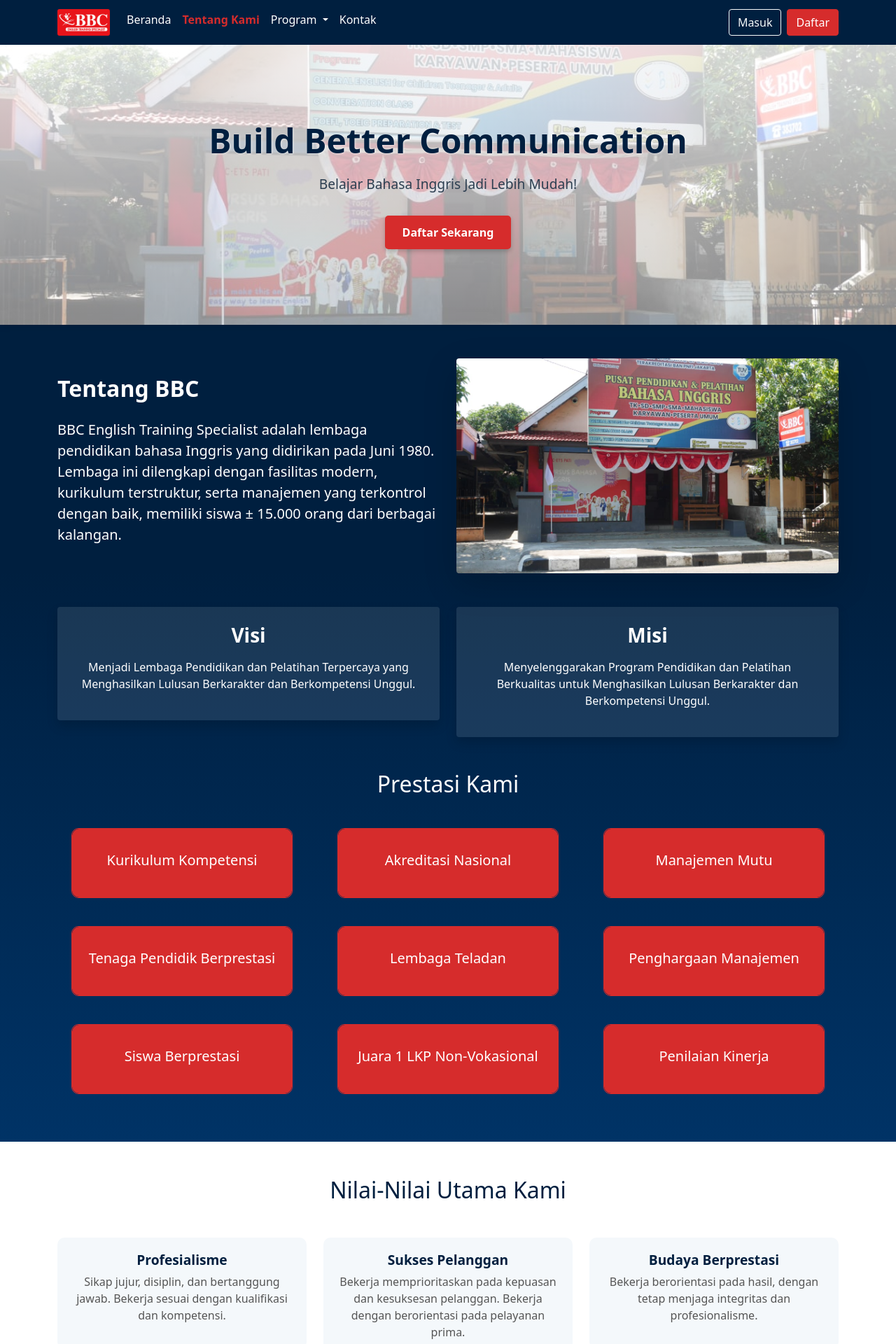
After one commit to Wisnugroho14/Final_Project, a Flask app: page /about in a window 1280 px wide. The commit adds this page. Shown: the top 1920 px of the page at 70% size. Run offline with Flask 3, Linux system fonts and the light colour scheme.

Commit message:
memperbarui conflict index, about dan contact

```diff
--- a/Static/style.css
+++ b/Static/style.css
@@ -1,4 +1,3 @@
-/* Ini Style Css */
 /* Ini Style Css */
 
 /* Navbar */
@@ -15,18 +14,17 @@
 }
 
 .navbar-nav .nav-link:hover {
-    color: #D62C2C;
+  color: #d62c2c;
 }
 
 .navbar-nav .nav-link.active {
-    color: #D62C2C;
+  color: #d62c2c;
   font-weight: bold;
 }
 
 .btn-signup {
-    background-color: #D62C2C;
-    border-color: #D62C2C;
-    ;
+  background-color: #d62c2c;
+  border-color: #d62c2c;
   color: white;
 }
 
@@ -51,7 +49,7 @@
 
 /* Tambahkan efek hover jika diinginkan */
 .custom-toggler:hover {
-    background-color: #D62C2C;
+  background-color: #d62c2c;
   /* Warna biru lebih gelap */
 }
 
@@ -72,8 +70,6 @@
   margin: 0 auto;
   /* Agar tetap di tengah */
 }
-
-
 
 /* Keunggulan BBC */
 .custom-list-group {
@@ -97,7 +93,7 @@
   /* Animasi saat hover */
 }
 
-.custom-list-group .list-group-item+.list-group-item {
+.custom-list-group .list-group-item + .list-group-item {
   margin-top: 8px;
   /* Jarak antar item */
 }
@@ -109,7 +105,7 @@
 
 .custom-list-group .icon {
   margin-right: 10px;
-    color: #D62C2C;
+  color: #d62c2c;
   font-size: 18px;
   font-weight: bold;
 }
@@ -124,7 +120,7 @@
   min-height: 100%;
 }
 
-.row>.col {
+.row > .col {
   margin-bottom: 1rem;
   /* Jarak antar card */
 }
@@ -159,7 +155,7 @@
 }
 
 .pricing-card-title {
-    color: #D62C2C;
+  color: #d62c2c;
   /* Warna biru untuk harga */
   font-weight: bold;
 }
@@ -203,7 +199,7 @@
   width: 100%;
   height: 2px;
   /* Ketebalan garis */
-    background-color: #D62C2C;
+  background-color: #d62c2c;
   /* Warna garis */
   margin-top: 5px;
   /* Jarak garis dari teks */
@@ -282,9 +278,8 @@
 
 /* Tambahkan efek hover jika diinginkan */
 .custom-toggler:hover {
-    background-color: #D62C2C;
+  background-color: #d62c2c;
 }
-
 
 /* KONTAK */
 
@@ -324,7 +319,7 @@
 }
 
 .contact-section button {
-    background-color: #D62C2C;
+  background-color: #d62c2c;
   color: white;
   border: none;
   padding: 10px 20px;
@@ -334,7 +329,6 @@
 .contact-section button:hover {
   background-color: #7a0000;
 }
-
 
 .icon {
   width: 50px;
@@ -358,7 +352,6 @@
   /* Warna teks saat hover */
 }
 
-
 /* LOGIN */
 form {
   width: 100%;
@@ -367,7 +360,6 @@
   padding: 50px;
   border-radius: 20px;
 }
-
 
 .form-control {
   color: black;
@@ -388,18 +380,15 @@
 }
 
 .gradient-background {
-    background: linear-gradient(to right,
-            /* Mengatur gradien horizontal */
-            rgb(16, 0, 0),
-            /* Warna pertama */
-            rgba(2, 1, 106, 1),
-            /* Warna kedua */
-            rgba(0, 4, 255, 1)
-            /* Warna ketiga */
+  background: linear-gradient(
+    to right,
+    /* Mengatur gradien horizontal */ rgb(16, 0, 0),
+    /* Warna pertama */ rgba(2, 1, 106, 1),
+    /* Warna kedua */ rgba(0, 4, 255, 1) /* Warna ketiga */
   );
 }
 
-@media only screen and (max-width:600px) {
+@media only screen and (max-width: 600px) {
   form {
     width: 100% !important;
   }
@@ -416,3 +405,191 @@
   min-height: 100vh;
   /* Tinggi minimum sama dengan tinggi viewport */
 }
+
+/* About */
+.hero-section {
+  position: relative;
+  height: 400px;
+  background: linear-gradient(
+      rgba(255, 255, 255, 0.8),
+      rgba(255, 255, 255, 0.5)
+    ),
+    url("/static/img/profil_bbc.jpeg");
+  background-size: cover;
+  background-position: center;
+  display: flex;
+  justify-content: center;
+  align-items: center;
+  text-align: center;
+  color: #333;
+  padding: 50px 20px;
+  box-shadow: 0 4px 8px rgba(0, 0, 0, 0.1);
+}
+
+.hero-content h1 {
+  font-size: 3rem;
+  font-weight: bold;
+  color: #001f3f;
+  text-shadow: 1px 1px 3px rgba(255, 255, 255, 0.6);
+  margin-bottom: 20px;
+}
+
+.hero-content p {
+  color: #2c3e50;
+  font-weight: 400;
+  font-size: 1.2rem;
+  margin-bottom: 30px;
+  line-height: 1.5;
+}
+
+.btn-daftar {
+  background-color: #d62c2c;
+  color: white;
+  font-weight: bold;
+  padding: 12px 25px;
+  border-radius: 5px;
+  border: none;
+  transition: all 0.3s ease-in-out;
+  box-shadow: 0 3px 6px rgba(0, 0, 0, 0.2);
+  cursor: pointer;
+}
+
+.btn-daftar:hover {
+  background-color: #b22222;
+  color: #f9f9f9;
+  box-shadow: 0 4px 10px rgba(0, 0, 0, 0.3);
+}
+
+.content-container {
+  background: linear-gradient(180deg, #001f3f 30%, #003366 100%);
+  color: #ffffff;
+}
+
+.text-white h2,
+.text-white h3 {
+  font-weight: bold;
+}
+
+.vision-card,
+.mission-card {
+  background: rgba(255, 255, 255, 0.1);
+  transition: transform 0.3s ease, background 0.3s ease;
+}
+
+.vision-card:hover,
+.mission-card:hover {
+  transform: translateY(-10px);
+  background: rgba(255, 255, 255, 0.2);
+}
+
+.list-group-item {
+  border: none;
+  padding: 15px 20px;
+  font-size: 1.1rem;
+}
+
+.list-group-item i {
+  font-size: 1.4rem;
+  vertical-align: middle;
+}
+
+.flip-card {
+  background-color: transparent;
+  perspective: 1000px;
+  margin: 20px;
+}
+
+.flip-card-inner {
+  position: relative;
+  width: 100%;
+  height: 100px;
+  text-align: center;
+  transition: transform 0.6s;
+  transform-style: preserve-3d;
+  border: 1px solid #d62c2c;
+  border-radius: 10px;
+  padding: auto;
+}
+
+.flip-card:hover .flip-card-inner {
+  transform: rotateY(180deg);
+}
+
+.flip-card-front,
+.flip-card-back {
+  position: absolute;
+  width: 100%;
+  height: 100%;
+  backface-visibility: hidden;
+  display: flex;
+  justify-content: center;
+  align-items: center;
+  border-radius: 10px;
+}
+
+.flip-card-front {
+  background-color: #d62c2c;
+  color: white;
+}
+
+.flip-card-back {
+  background-color: white;
+  border-color: white;
+  color: #001f3f;
+  transform: rotateY(180deg);
+}
+
+.shadow-lg {
+  box-shadow: 0 5px 15px rgba(0, 0, 0, 0.5);
+}
+
+img {
+  transition: transform 0.3s ease-in-out;
+}
+
+img:hover {
+  transform: scale(1.05);
+}
+
+.grade-section {
+  background-color: white;
+  padding: 50px 0;
+  color: #001f3f;
+}
+
+.grade-card {
+  background-color: #f4f8fb;
+  border-radius: 10px;
+  padding: 20px;
+  text-align: center;
+  transition: transform 0.3s ease;
+}
+
+.grade-card:hover {
+  transform: scale(1.05);
+}
+
+.grade-card h5 {
+  font-size: 1.2rem;
+  color: #001f3f;
+  font-weight: bold;
+}
+
+.grade-card p {
+  color: #555;
+}
+
+.circle-image {
+  width: 170px;
+  height: 170px;
+  object-fit: cover;
+  border-radius: 50%;
+  display: block;
+  margin: 0 auto;
+}
+
+.teach-section {
+  background-color: #001f3f;
+  color: #ffffff;
+  padding: 50px 0;
+}
--- a/app.py
+++ b/app.py
@@ -11,6 +11,16 @@
 @app.route('/')
 def index():
     return render_template('index.html')
+
+# Halaman About:
+@app.route('/about')
+def about():
+    return render_template('about.html')
+
+# Halaman Form:
+@app.route('/form')
+def form():
+    return render_template('form.html')
 
 # Halaman Contact:
 @app.route('/contact')
--- /dev/null
+++ b/templates/about.html
@@ -0,0 +1,310 @@
+<!DOCTYPE html>
+<html lang="en">
+
+<head>
+    <meta charset="UTF-8">
+    <meta name="viewport" content="width=device-width, initial-scale=1.0">
+    <title>Tentang Kami</title>
+    <link href="https://cdn.jsdelivr.net/npm/bootstrap@5.1.3/dist/css/bootstrap.min.css" rel="stylesheet"
+        integrity="sha384-1BmE4kWBq78iYhFldvKuhfTAU6auU8tT94WrHftjDbrCEXSU1oBoqyl2QvZ6jIW3" crossorigin="anonymous">
+    <link rel="stylesheet" href="{{ url_for('static', filename='style.css') }}">
+</head>
+
+<body>
+    <header>
+        <nav class="navbar navbar-expand-lg py-2">
+            <div class="container">
+                <a class="navbar-brand" href="#">
+                    <img src="{{ url_for('static', filename='img/logo_bbc.png') }}" alt="Logo" width="75">
+                </a>
+                <button class="navbar-toggler custom-toggler" type="button" data-bs-toggle="collapse" data-bs-target="#navbarNav">
+                    <span class="navbar-toggler-icon"></span>
+                </button>
+                <div class="collapse navbar-collapse" id="navbarNav">
+                    <ul class="navbar-nav me-auto mb-2 mb-lg-0">
+                        <li class="nav-item">
+                            <a class="nav-link" href="/">Beranda</a>
+                        </li>
+                        <li class="nav-item">
+                            <a class="nav-link active" href="/about">Tentang Kami</a>
+                        </li>
+                        <li class="nav-item dropdown">
+                            <a class="nav-link dropdown-toggle" href="#" id="navbarDropdown" role="button"
+                                data-bs-toggle="dropdown" aria-expanded="false">
+                                Program
+                            </a>
+                            <ul class="dropdown-menu" aria-labelledby="navbarDropdown">
+                                <li><a class="dropdown-item" href="#">English for Children</a></li>
+                                <li><a class="dropdown-item" href="#">English for Teens</a></li>
+                                <li><a class="dropdown-item" href="#">English for Adult</a></li>
+                                <li><a class="dropdown-item" href="#">English Private Class</a></li>
+                                <li><a class="dropdown-item" href="#">TOEFL/TOEIC Preparation</a></li>
+                            </ul>
+                        </li>
+                        <li class="nav-item">
+                            <a class="nav-link" href="/contact">Kontak</a>
+                        </li>
+                    </ul>
+                    <button onclick="location.href='/login'" class="btn btn-outline-light me-2">Masuk</button>
+                    <button onclick="location.href='/register'" class="btn btn-signup">Daftar</button>
+                </div>
+            </div>
+        </nav>
+    </header>
+
+    <main>
+        <section class="hero-section text-center">
+            <div class="container hero-content">
+                <h1>Build Better Communication</h1>
+                <p>Belajar Bahasa Inggris Jadi Lebih Mudah!</p>
+                <div class="mt-4">
+                    <a href="#" class="btn btn-daftar">Daftar Sekarang</a>
+                </div>
+            </div>
+        </section>
+
+        <section class="content-container py-5">
+            <div class="container">
+                <div class="row align-items-center mb-5">
+                    <div class="col-md-6 text-white">
+                        <h2 class="mb-4">Tentang BBC</h2>
+                        <p class="lead">BBC English Training Specialist adalah lembaga pendidikan bahasa Inggris yang
+                            didirikan pada Juni 1980. Lembaga ini dilengkapi dengan fasilitas modern, kurikulum
+                            terstruktur, serta manajemen yang terkontrol dengan baik, memiliki siswa ± 15.000 orang dari
+                            berbagai kalangan.</p>
+                    </div>
+                    <div class="col-md-6">
+                        <img src="{{ url_for('static', filename='img/profil_bbc.jpeg') }}" alt="Profil BBC"
+                            class="img-fluid rounded shadow-lg">
+                    </div>
+                </div>
+
+                <div class="row text-white mb-5">
+                    <div class="col-md-6 text-center mb-4">
+                        <div class="vision-card shadow p-4 rounded">
+                            <i class="bi bi-eye-fill display-4 mb-3 text-danger"></i>
+                            <h3 class="mb-3">Visi</h3>
+                            <p>Menjadi Lembaga Pendidikan dan Pelatihan Terpercaya yang Menghasilkan Lulusan Berkarakter
+                                dan Berkompetensi Unggul.</p>
+                        </div>
+                    </div>
+                    <div class="col-md-6 text-center">
+                        <div class="mission-card shadow p-4 rounded">
+                            <i class="bi bi-bullseye display-4 mb-3 text-danger"></i>
+                            <h3 class="mb-3">Misi</h3>
+                            <p>Menyelenggarakan Program Pendidikan dan Pelatihan Berkualitas untuk Menghasilkan Lulusan
+                                Berkarakter dan Berkompetensi Unggul.</p>
+                        </div>
+                    </div>
+                </div>
+
+                <div class="prestasi-section">
+                    <h2 class="text-center text-white mb-4">Prestasi Kami</h2>
+                    <div class="row">
+                        <div class="col-md-4">
+                            <div class="flip-card">
+                                <div class="flip-card-inner">
+                                    <div class="flip-card-front">
+                                        <h5>Kurikulum Kompetensi</h5>
+                                    </div>
+                                    <div class="flip-card-back">
+                                        <p>Kurikulum Berbasis Kompetensi baik Nasional maupun internasional.</p>
+                                    </div>
+                                </div>
+                            </div>
+                        </div>
+
+                        <div class="col-md-4">
+                            <div class="flip-card">
+                                <div class="flip-card-inner">
+                                    <div class="flip-card-front">
+                                        <h5>Akreditasi Nasional</h5>
+                                    </div>
+                                    <div class="flip-card-back">
+                                        <p>Terakreditasi Badan Akreditasi Nasional Pendidikan Non-Formal.</p>
+                                    </div>
+                                </div>
+                            </div>
+                        </div>
+
+                        <div class="col-md-4">
+                            <div class="flip-card">
+                                <div class="flip-card-inner">
+                                    <div class="flip-card-front">
+                                        <h5>Manajemen Mutu</h5>
+                                    </div>
+                                    <div class="flip-card-back">
+                                        <p>Menerapkan Sistem Manajemen Mutu ISO 9001:2008.</p>
+                                    </div>
+                                </div>
+                            </div>
+                        </div>
+
+                        <div class="col-md-4">
+                            <div class="flip-card">
+                                <div class="flip-card-inner">
+                                    <div class="flip-card-front">
+                                        <h5>Tenaga Pendidik Berprestasi</h5>
+                                    </div>
+                                    <div class="flip-card-back">
+                                        <p>Memiliki Tenaga Pendidik seperti Juara 1 Micro Teaching Bahasa Inggris.</p>
+                                    </div>
+                                </div>
+                            </div>
+                        </div>
+
+                        <div class="col-md-4">
+                            <div class="flip-card">
+                                <div class="flip-card-inner">
+                                    <div class="flip-card-front">
+                                        <h5>Lembaga Teladan</h5>
+                                    </div>
+                                    <div class="flip-card-back">
+                                        <p>Meraih Predikat Lembaga Kursus Bahasa Inggris Teladan Tingkat Nasional.</p>
+                                    </div>
+                                </div>
+                            </div>
+                        </div>
+
+                        <div class="col-md-4">
+                            <div class="flip-card">
+                                <div class="flip-card-inner">
+                                    <div class="flip-card-front">
+                                        <h5>Penghargaan Manajemen</h5>
+                                    </div>
+                                    <div class="flip-card-back">
+                                        <p>Meraih Penghargaan Widya Karya Bakti 2010, dan lainnya.</p>
+                                    </div>
+                                </div>
+                            </div>
+                        </div>
+
+                        <div class="col-md-4">
+                            <div class="flip-card">
+                                <div class="flip-card-inner">
+                                    <div class="flip-card-front">
+                                        <h5>Siswa Berprestasi</h5>
+                                    </div>
+                                    <div class="flip-card-back">
+                                        <p>Siswa Kami Berprestasi di tingkat Nasional dan Asia Pacific.</p>
+                                    </div>
+                                </div>
+                            </div>
+                        </div>
+
+                        <div class="col-md-4">
+                            <div class="flip-card">
+                                <div class="flip-card-inner">
+                                    <div class="flip-card-front">
+                                        <h5>Juara 1 LKP Non-Vokasional</h5>
+                                    </div>
+                                    <div class="flip-card-back">
+                                        <p>Meraih Juara 1 LKP Non-Vokasional Standar Nasional/Internasional 2013.</p>
+                                    </div>
+                                </div>
+                            </div>
+                        </div>
+
+                        <div class="col-md-4">
+                            <div class="flip-card">
+                                <div class="flip-card-inner">
+                                    <div class="flip-card-front">
+                                        <h5>Penilaian Kinerja</h5>
+                                    </div>
+                                    <div class="flip-card-back">
+                                        <p>Meraih Predikat A atau B untuk Penilaian Kinerja Cabang-cabang BBC ETS.</p>
+                                    </div>
+                                </div>
+                            </div>
+                        </div>
+                    </div>
+                </div>
+            </div>
+        </section>
+
+        <section class="grade-section">
+            <div class="container">
+                <h2 class="mb-5 text-center">Nilai-Nilai Utama Kami</h2>
+                <div class="row g-4">
+                    <div class="col-md-4">
+                        <div class="grade-card">
+                            <h5>Profesialisme</h5>
+                            <p>Sikap jujur, disiplin, dan bertanggung jawab. Bekerja sesuai dengan kualifikasi dan
+                                kompetensi.</p>
+                        </div>
+                    </div>
+                    <div class="col-md-4">
+                        <div class="grade-card">
+                            <h5>Sukses Pelanggan</h5>
+                            <p>Bekerja memprioritaskan pada kepuasan dan kesuksesan pelanggan. Bekerja dengan
+                                berorientasi pada pelayanan prima.</p>
+                        </div>
+                    </div>
+                    <div class="col-md-4">
+                        <div class="grade-card">
+                            <h5>Budaya Berprestasi</h5>
+                            <p>Bekerja berorientasi pada hasil, dengan tetap menjaga integritas dan profesionalisme.</p>
+                        </div>
+                    </div>
+                    <div class="col-md-4">
+                        <div class="grade-card">
+                            <h5>Budaya Pembelajar</h5>
+                            <p>Selalu mengembangkan diri dan lingkungannya. Tanggap terhadap setiap perubahan.</p>
+                        </div>
+                    </div>
+                    <div class="col-md-4">
+                        <div class="grade-card">
+                            <h5>Kreatifitas dan Inovasi</h5>
+                            <p>Mengembangkan alternatif solusi terhadap masalah. Menemukan hal-hal baru yang lebih
+                                produktif dalam bekerja.</p>
+                        </div>
+                    </div>
+                    <div class="col-md-4">
+                        <div class="grade-card">
+                            <h5>Kerjasama Tim</h5>
+                            <p>Bersinergi dan berkolaborasi dalam mencapai tujuan. Berkomitmen dan dapat diandalkan.</p>
+                        </div>
+                    </div>
+                </div>
+            </div>
+        </section>
+
+        <section class="teach-section">
+            <div class="text-center">
+                <h2 class="mb-5">Tenaga Pengajar</h2>
+                <div class="container mt-4">
+                    <div class="row justify-content-center">
+                        <div class="col-6 col-md-3 text-center">
+                            <img src="{{ url_for('static', filename='img/image-1.png') }}" alt="Pengajar 1"
+                                class="circle-image">
+                            <p class="mt-2">Lorem Ipsum</p>
+                        </div>
+                        <div class="col-6 col-md-3 text-center">
+                            <img src="{{ url_for('static', filename='img/image-1.png') }}" alt="Pengajar 2"
+                                class="circle-image">
+                            <p class="mt-2">Lorem Ipsum</p>
+                        </div>
+                        <div class="col-6 col-md-3 text-center">
+                            <img src="{{ url_for('static', filename='img/image-1.png') }}" alt="Pengajar 3"
+                                class="circle-image">
+                            <p class="mt-2">Lorem Ipsum</p>
+                        </div>
+                        <div class="col-6 col-md-3 text-center">
+                            <img src="{{ url_for('static', filename='img/image-1.png') }}" alt="Pengajar 4"
+                                class="circle-image">
+                            <p class="mt-2">Lorem Ipsum</p>
+                        </div>
+                    </div>
+                </div>
+            </div>
+        </section>
+    </main>
+
+    <footer class="bg-danger text-white text-center py-3">
+        <p>Copyright &copy; 2024 Kursus Bahasa Inggris | Powered by Kursus Bahasa Inggris</p>
+    </footer>
+
+    <script src="https://cdn.jsdelivr.net/npm/bootstrap@5.1.3/dist/js/bootstrap.bundle.min.js"></script>
+</body>
+
+</html>
```
Also changed, not shown: templates/contact.html (+4 -4 lines), templates/index.html (+4 -4 lines), Static/img/image-1.png (added), Static/img/profil_bbc.jpeg (added), Static/logo_bbc.png (deleted). Lines whose indentation alone changed are shown as unchanged.
